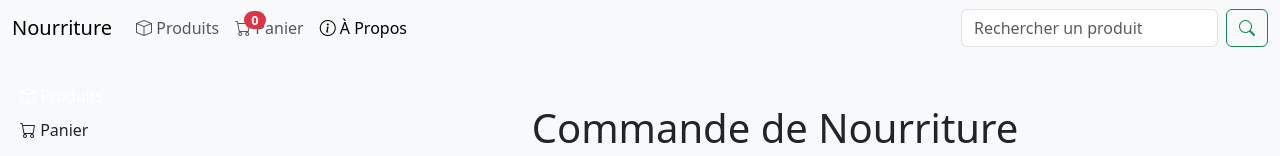
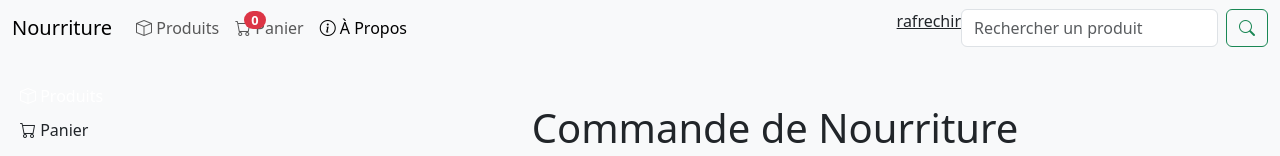
Before and after one commit to gci-yao/commande, a plain HTML site: page index.html in a window 1280 px wide. Shown: the top 156 px of the page. Drawn offline with nearby package versions, Linux system fonts and the light colour scheme.

Commit message:
Update index.html

```diff
--- a/index.html
+++ b/index.html
@@ -107,7 +107,7 @@
                 </ul>
 
                 <form class="d-flex" id="searchForm">
-                    <a href="#" ><i class="bi bi-refresh"></i></a>
+                    <a href="#" class="text-dark" ><i class="bi bi-refresh text-dark"></i> rafrechir</a>
                     <input id="searchInput" class="form-control me-2" type="search" placeholder="Rechercher un produit" aria-label="Search">
                     <button class="btn btn-outline-success" type="submit"><i class="bi bi-search"></i></button>
                 </form>
```
